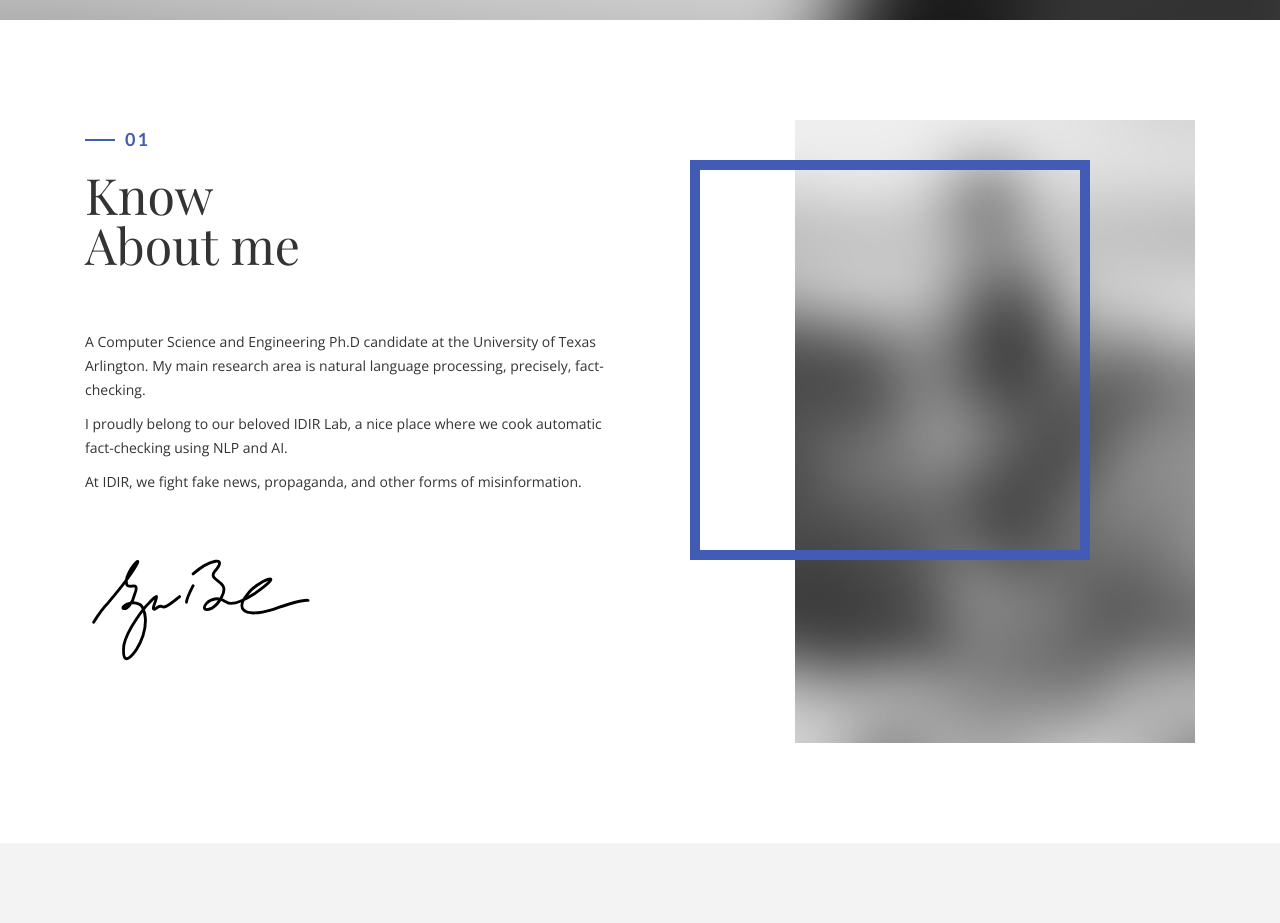
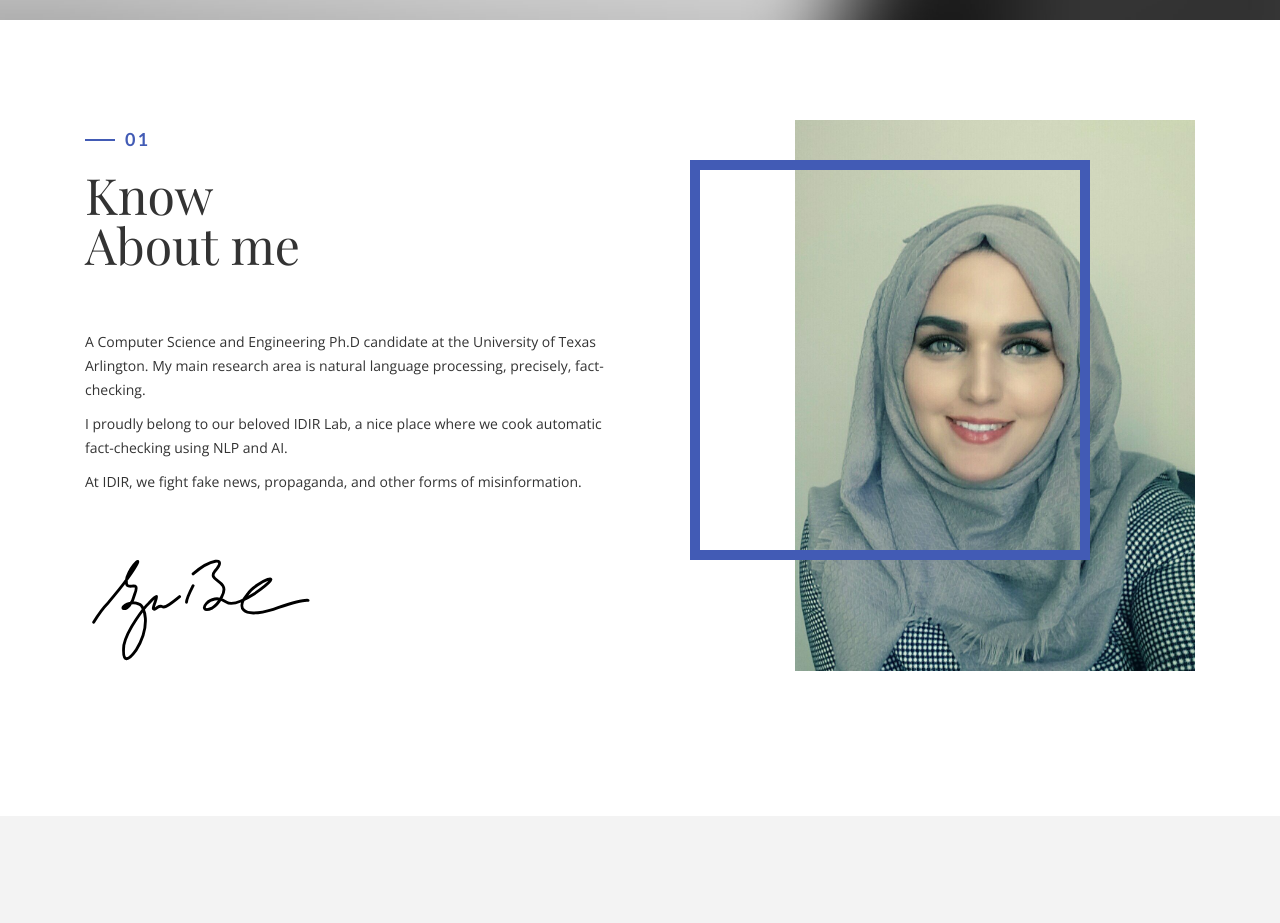
Before and after one commit to ijaradat/ijaradat.github.io, a plain HTML site: page index.html in a window 1280 px wide. Shown: the part 780-1703 px from the top of the page. Drawn offline with nearby package versions, Linux system fonts and the light colour scheme; files whose address does not match are found by name; a web font is replaced by a local one.

Commit message:
changed template

```diff
--- a/index.html
+++ b/index.html
@@ -76,7 +76,7 @@
             </div>
             <div class="col-md-6 about-img-div">
                 <div class="about-border" data-aos="fade-up" data-aos-delay=".5"></div>
-                <img src="img/about-img.jpg" width="400" class="img-responsive" alt="" align="right" data-aos="fade-right" data-aos-delay="0" />
+                <img src="img/israa.jpg" width="400" class="img-responsive" alt="" align="right" data-aos="fade-right" data-aos-delay="0" />
             </div>
         </div>
     </div>
```
Also changed, not shown: img/israa.jpg (added).
